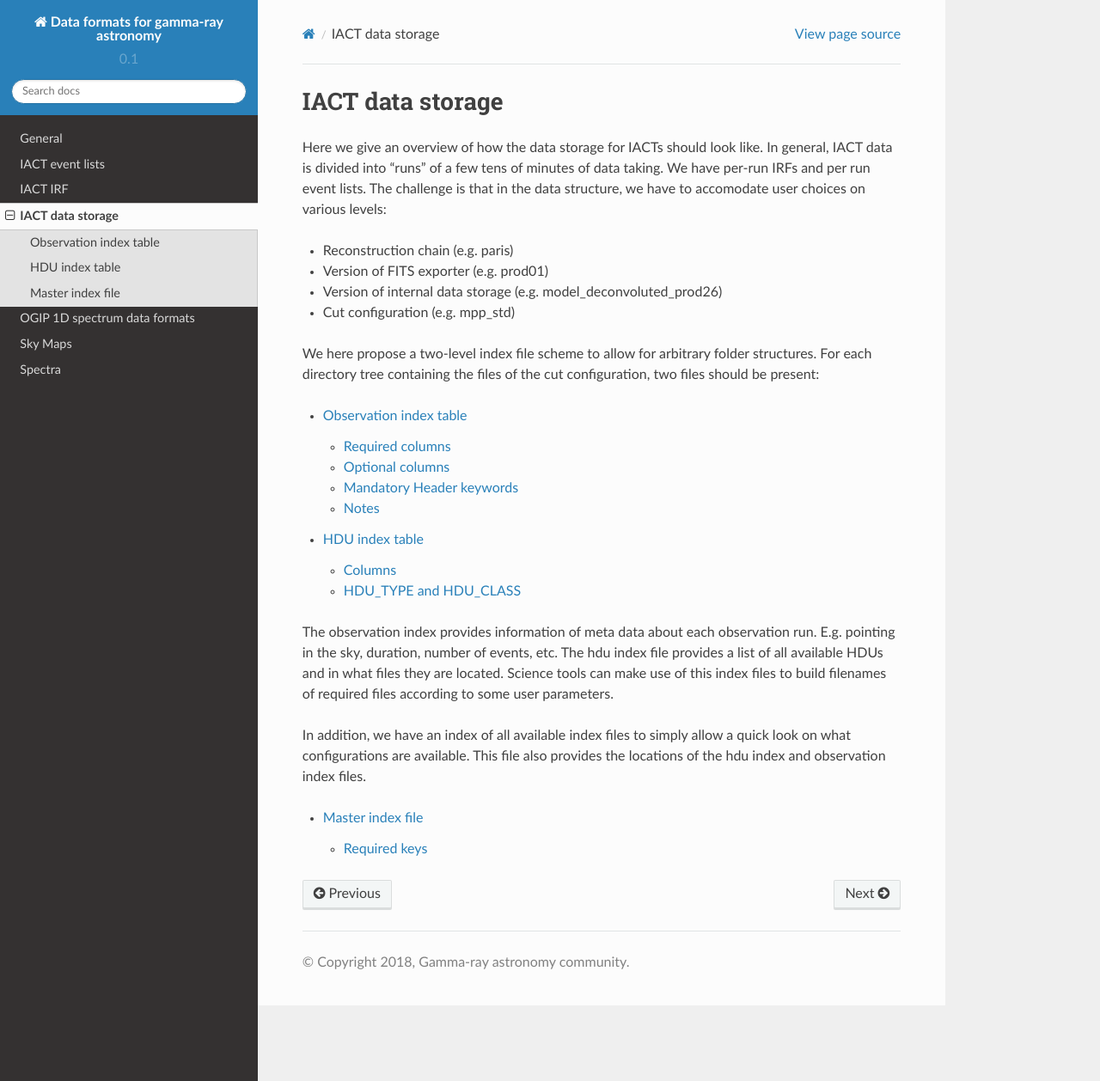
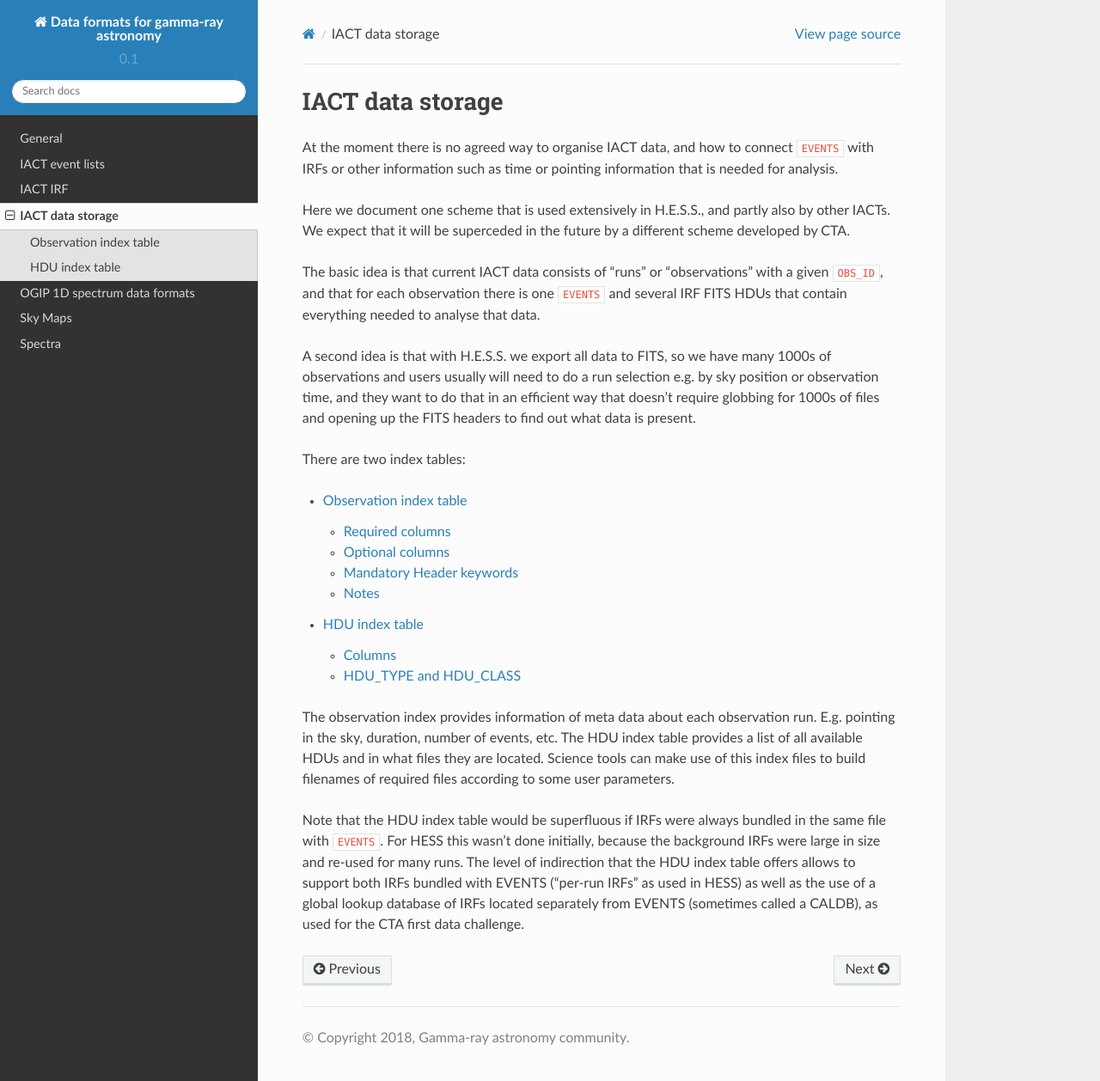
Before and after one commit to open-gamma-ray-astro/gamma-astro-data-formats, a Sphinx documentation site: the page built from source/data_storage/index.rst, in a window 1280 px wide and 1258 px high. Shown: the whole window at 86% size. Built offline with Sphinx 7.4.7 and the Read the Docs theme 2.0.0, drawn with Linux system fonts in a browser that asks for light colours.

Commit message:
Remove DL3 master index table

```diff
--- a/source/data_storage/index.rst
+++ b/source/data_storage/index.rst
@@ -3,18 +3,27 @@
 IACT data storage
 =================
 
-Here we give an overview of how the data storage for IACTs should look like. In
-general, IACT data is divided into "runs" of a few tens of minutes of data
-taking.  We have per-run IRFs and per run event lists. The challenge is that in
-the data structure, we have to accomodate user choices on various levels:
+At the moment there is no agreed way to organise IACT data,
+and how to connect ``EVENTS`` with IRFs or other information
+such as time or pointing information that is needed for analysis.
 
-* Reconstruction chain (e.g. paris)
-* Version of FITS exporter (e.g. prod01)
-* Version of internal data storage (e.g. model_deconvoluted_prod26)
-* Cut configuration (e.g. mpp_std)
+Here we document one scheme that is used extensively in H.E.S.S.,
+and partly also by other IACTs. We expect that it will be superceded
+in the future by a different scheme developed by CTA.
 
-We here propose a two-level index file scheme to allow for arbitrary folder structures.
-For each directory tree containing the files of the cut configuration, two files should be present:
+The basic idea is that current IACT data consists of "runs" or
+"observations" with a given ``OBS_ID``, and that for each
+observation there is one ``EVENTS`` and several IRF FITS HDUs
+that contain everything needed to analyse that data.
+
+A second idea is that with H.E.S.S. we export all data to FITS,
+so we have many 1000s of observations and users usually will need
+to do a run selection e.g. by sky position or observation time,
+and they want to do that in an efficient way that doesn't require
+globbing for 1000s of files and opening up the FITS headers to
+find out what data is present.
+
+There are two index tables:
 
 .. toctree::
 
@@ -22,15 +31,15 @@ For each directory tree containing the files of the cut configuration, two files
    hdu_index/index
 
 The observation index provides information of meta data about each observation
-run. E.g. pointing in the sky, duration, number of events, etc. The hdu index
-file provides a list of all available HDUs and in what files they are located.
+run. E.g. pointing in the sky, duration, number of events, etc. The HDU index
+table provides a list of all available HDUs and in what files they are located.
 Science tools can make use of this index files to build filenames of required
 files according to some user parameters.
 
-In addition, we have an index of all available index files to simply allow a
-quick look on what configurations are available. This file also provides the
-locations of the hdu index and observation index files.
-
-.. toctree::
-
-   master_index/index
+Note that the HDU index table would be superfluous if IRFs were always bundled
+in the same file with ``EVENTS``. For HESS this wasn't done initially, because
+the background IRFs were large in size and re-used for many runs. The level of
+indirection that the HDU index table offers allows to support both IRFs bundled
+with EVENTS ("per-run IRFs" as used in HESS) as well as the use of a global lookup database of
+IRFs located separately from EVENTS (sometimes called a CALDB), as used for the
+CTA first data challenge.
```
Also changed, not shown: source/data_storage/master_index/index.rst (deleted, +0 -66 lines).
